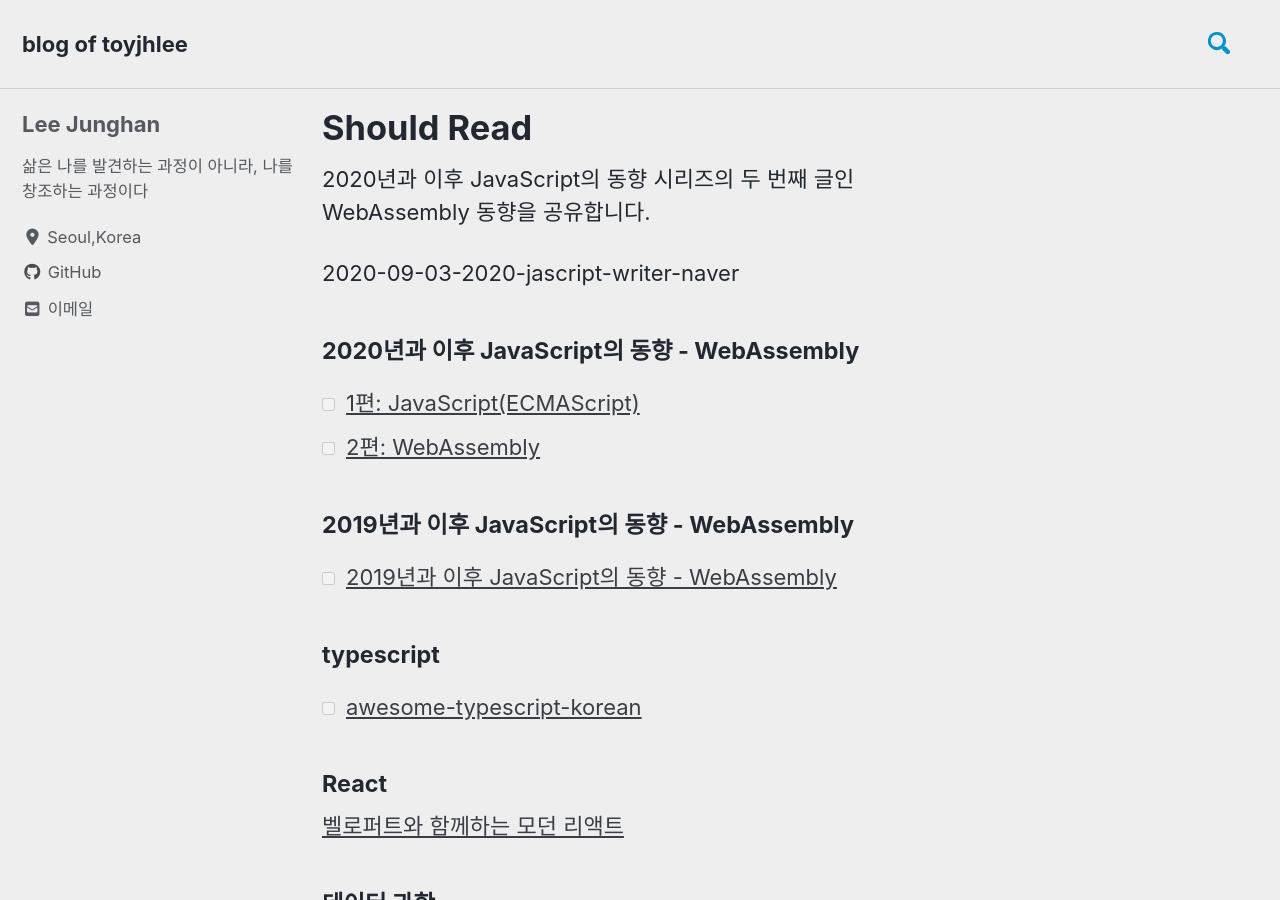
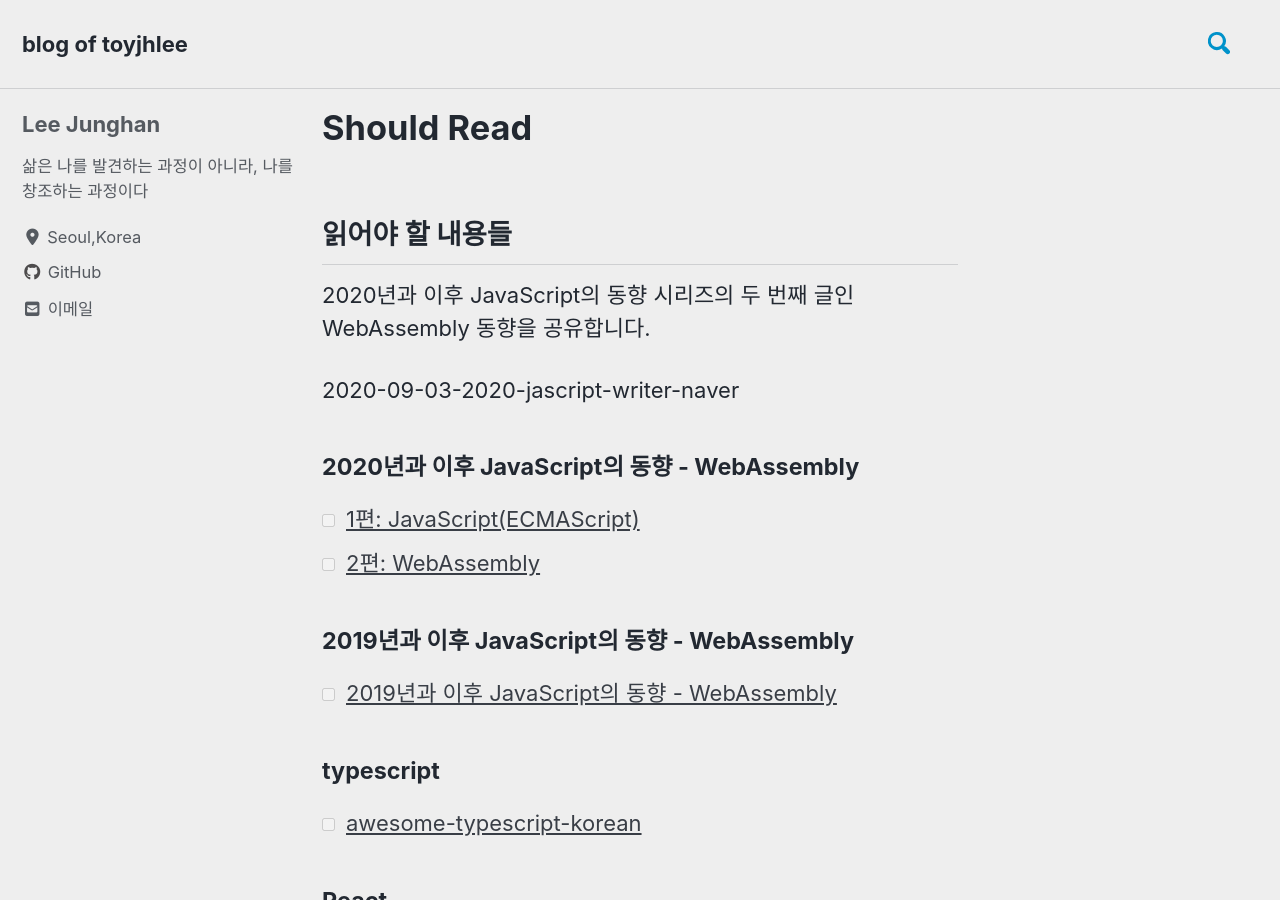
Before and after one commit to toyjhlee/toyjhlee.github.com, a Jekyll site: the page built from _posts/2020-09-03-should-read.md, in a window 1280 px wide and 900 px high. Built offline with Jekyll 4.4.1, drawn with Linux system fonts in a browser that asks for light colours; cached includes are drawn as plain includes; nearby versions of some CDN libraries.

Commit message:
docs: update should read

```diff
--- a/_posts/2020-09-03-should-read.md
+++ b/_posts/2020-09-03-should-read.md
@@ -1,3 +1,5 @@
+## 읽어야 할 내용들
+
 2020년과 이후 JavaScript의 동향 시리즈의 두 번째 글인 WebAssembly 동향을 공유합니다.
 
 2020-09-03-2020-jascript-writer-naver
```
